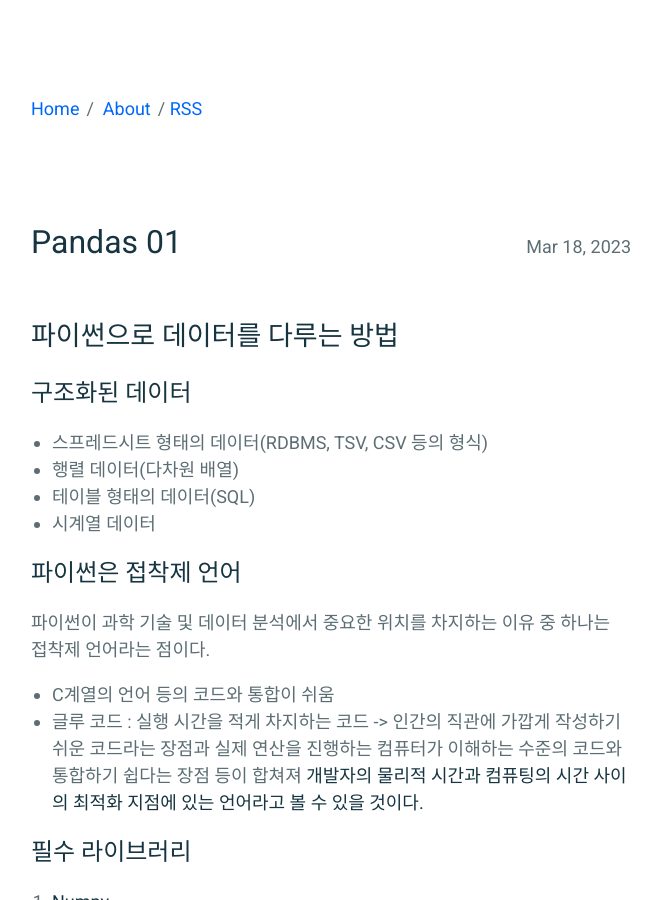
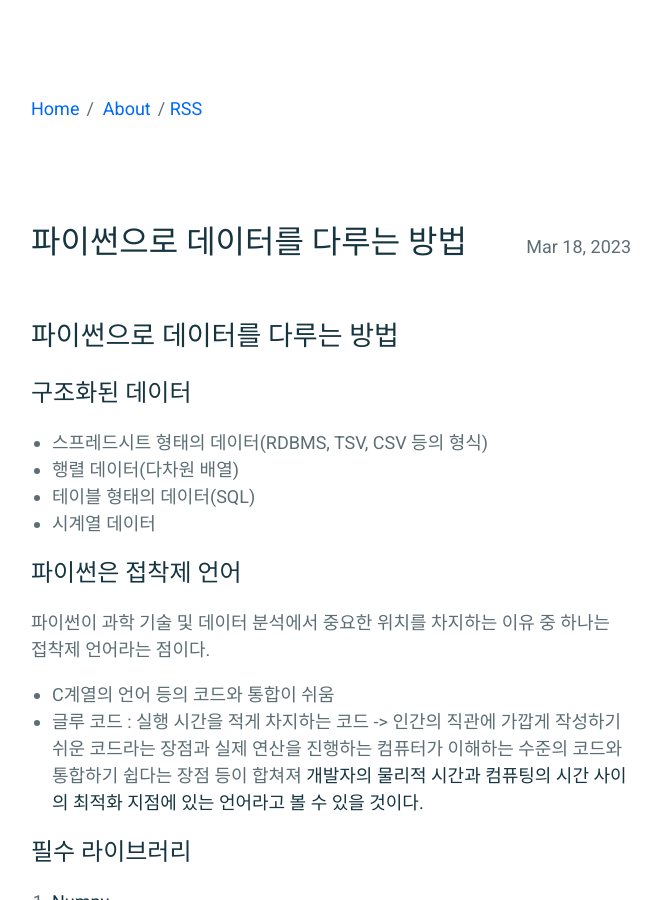
Before and after one commit to choiimingue/choiimingue.github.io, a Jekyll site: the page built from _posts/2023-03-18-pandas-01.md, in a window 1280 px wide and 900 px high. Shown: the whole window, without its empty margins (309-970 px from the left). Built offline with Jekyll 4.4.1, drawn with Linux system fonts in a browser that asks for light colours; our own code applies the rules of GitHub Pages for plain Markdown files.

Commit message:
Update 2023-03-18-pandas-01.md

```diff
--- a/_posts/2023-03-18-pandas-01.md
+++ b/_posts/2023-03-18-pandas-01.md
@@ -1,3 +1,7 @@
+---
+layout: post
+title:  "파이썬으로 데이터를 다루는 방법"
+---
 # 파이썬으로 데이터를 다루는 방법
 ## 구조화된 데이터
 * 스프레드시트 형태의 데이터(RDBMS, TSV, CSV 등의 형식)
```
